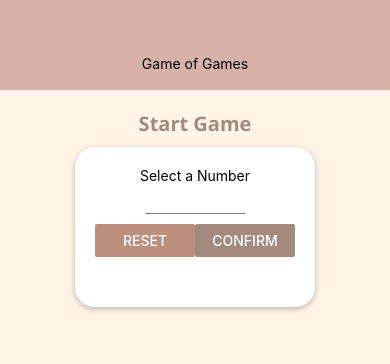
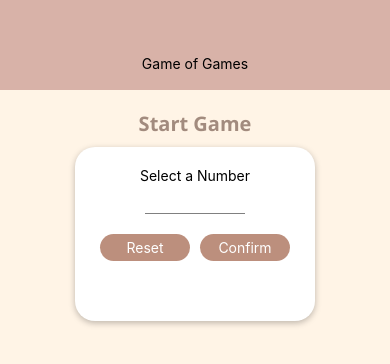
Before and after one commit to Zuzze/react-native-guessing-game, a React Native app: screen / in a window 390 px wide. Shown: the top 364 px of the page. Built offline with nearby package versions, Linux system fonts and the light colour scheme.

Commit message:
past guesses list

```diff
--- /dev/null
+++ b/components/PrimaryButton.js
@@ -0,0 +1,42 @@
+import React from "react";
+import { View, Text, StyleSheet, TouchableOpacity } from "react-native";
+import Theme from "../constants/themes";
+import PropTypes from "prop-types";
+
+const PrimaryButton = props => {
+  return (
+    <TouchableOpacity onPress={props.onPress}>
+      <View style={styles.button}>
+        <Text style={styles.buttonText}>{props.title}</Text>
+      </View>
+    </TouchableOpacity>
+  );
+};
+
+PrimaryButton.propTypes = {
+  onPress: PropTypes.func,
+  title: PropTypes.string
+};
+
+PrimaryButton.defaultProps = {
+  onPress: () => {},
+  text: "sample text"
+};
+
+const styles = StyleSheet.create({
+  button: {
+    backgroundColor: Theme.button,
+    borderRadius: Theme.buttonBorderRadius,
+    textAlign: "center",
+    marginVertical: 10,
+    marginHorizontal: 5,
+    padding: 5,
+    minWidth: 80
+  },
+  buttonText: {
+    textAlign: "center",
+    color: Theme.buttonText
+  }
+});
+
+export default PrimaryButton;
--- a/constants/themes.js
+++ b/constants/themes.js
@@ -14,6 +14,9 @@ const bohoChicTheme = {
   input: "white",
   card: "white",
   cardBorderRadius: 20,
+  button: "#bc8f7d",
+  buttonText: "white",
+  buttonBorderRadius: 20,
 
   titleFontFamily: "open-sans-bold",
   fontFamily: "open-sans",
@@ -33,6 +36,10 @@ const waterMelonSugarTheme = {
   input: "white",
   card: "white",
   cardBorderRadius: 20,
+  button: "#bc8f7d",
+  buttonText: "white",
+  buttonBorderRadius: 20,
+
   titleFontFamily: "open-sans-bold",
   fontFamily: "open-sans-regular",
   titleFontColor: "gray"
@@ -51,6 +58,9 @@ const spaceSandwichTheme = {
   input: "white",
   card: "white",
   cardBorderRadius: 20,
+  button: "#bc8f7d",
+  buttonText: "white",
+  buttonBorderRadius: 20,
 
   titleFontFamily: "open-sans-bold",
   fontFamily: "open-sans-regular",
@@ -70,6 +80,10 @@ const spaceSandwichDarkTheme = {
   card: "#30343b",
   cardBorderRadius: 20,
 
+  button: "#bc8f7d",
+  buttonText: "white",
+  buttonBorderRadius: 20,
+
   titleFontFamily: "open-sans-bold",
   fontFamily: "open-sans-regular",
   titleFontColor: "gray"
--- a/screens/GameOverScreen.js
+++ b/screens/GameOverScreen.js
@@ -1,14 +1,32 @@
 import React from "react";
-import { View, Text, StyleSheet, Button } from "react-native";
+import { View, Text, StyleSheet, Button, Image } from "react-native";
 import Title from "../components/Title";
+import Theme from "../constants/themes";
 
 const GameOverScreen = props => {
   return (
     <View style={styles.container}>
       <Title>Game over</Title>
+      <View style={styles.imageContainer}>
+        <Image
+          style={styles.image}
+          resizeMode="cover"
+          /*source={{
+            uri:
+              "https://www.cowgirlsuntamed.com/images/White_Duster_Boho_Kimono_1b.jpg"
+          }}*/
+          source={require("../assets/logo.png")}
+        />
+      </View>
       <Text>Your score {50 - props.rounds}</Text>
       <Text>The number was {props.answer}</Text>
-      <Button title="Start new game" onPress={props.onRestart} />
+      <View style={{ margin: 10 }}>
+        <Button
+          title="Start new game"
+          color={Theme.primary}
+          onPress={props.onRestart}
+        />
+      </View>
     </View>
   );
 };
@@ -17,7 +35,21 @@ const styles = StyleSheet.create({
   container: {
     flex: 1,
     justifyContent: "center",
-    alignItems: "center"
+    alignItems: "center",
+    width: "100%"
+  },
+  imageContainer: {
+    width: 300,
+    height: 300,
+    borderRadius: 150,
+    borderWidth: 1,
+    borderColor: Theme.primary,
+    overflow: "hidden",
+    marginVertical: 10
+  },
+  image: {
+    width: "100%",
+    height: "100%"
   }
 });
 
--- a/screens/GameScreen.js
+++ b/screens/GameScreen.js
@@ -1,10 +1,13 @@
 import React, { useState, useRef, useEffect } from "react";
-import { View, Text, StyleSheet, Button, Alert } from "react-native";
+import { View, StyleSheet, ScrollView, Text, Alert } from "react-native";
 import NumberContainer from "../components/NumberContainer";
 import Card from "../components/Card";
 import Title from "../components/Title";
 
 import Theme from "../constants/themes";
+
+import { Ionicons } from "@expo/vector-icons";
+import PrimaryButton from "../components/PrimaryButton";
 
 const generateRandomBetween = (min, max, excludedNumber) => {
   min = Math.ceil(min); // integer
@@ -17,12 +20,22 @@ const generateRandomBetween = (min, max, excludedNumber) => {
   }
 };
 
+const renderListItem = (value, numberOfRound) => {
+  return (
+    <View key={value} style={styles.listItem}>
+      <Text>
+        Guess #{numberOfRound + 1}: {value}
+      </Text>
+    </View>
+  );
+};
+
 const GameScreen = props => {
   // call first number that is never the final number
-  const [currentGuess, setCurrentGuess] = useState(
-    generateRandomBetween(1, 100, props.guessedNumber)
-  );
+  const initialGuess = generateRandomBetween(1, 100, props.guessedNumber);
+  const [currentGuess, setCurrentGuess] = useState(initialGuess);
   const [rounds, setRounds] = useState(0);
+  const [pastGuesses, setPastGuesses] = useState([initialGuess]);
 
   // useRef values survives even component is re-rendered
   const currentLow = useRef(1);
@@ -55,7 +68,7 @@ const GameScreen = props => {
     if (direction === "lower") {
       currentHigh.current = currentGuess;
     } else {
-      currentLow.current = currentGuess;
+      currentLow.current = currentGuess + 1;
     }
     const nextNumber = generateRandomBetween(
       currentLow.current,
@@ -63,6 +76,7 @@ const GameScreen = props => {
       currentGuess
     );
     setCurrentGuess(nextNumber);
+    setPastGuesses(past => [nextNumber, ...past]);
     setRounds(currentRounds => currentRounds + 1);
   };
 
@@ -71,17 +85,22 @@ const GameScreen = props => {
       <Title>Opponent's guess</Title>
       <NumberContainer>{currentGuess}</NumberContainer>
       <Card style={styles.buttonContainer}>
-        <Button
-          title="LOWER"
+        <PrimaryButton
+          title={<Ionicons name="md-remove" size={24} color="white" />}
           color={Theme.accent}
           onPress={handleNextGuess.bind(this, "lower")}
-        ></Button>
-        <Button
-          title="GREATER"
+        ></PrimaryButton>
+        <PrimaryButton
+          title={<Ionicons name="md-add" size={24} color="white" />}
           color={Theme.primary}
           onPress={handleNextGuess.bind(this, "greater")}
-        ></Button>
+        ></PrimaryButton>
       </Card>
+      <View style={styles.list}>
+        <ScrollView>
+          {pastGuesses.map((guess, index) => renderListItem(guess, index))}
+        </ScrollView>
+      </View>
     </View>
   );
 };
@@ -98,6 +117,18 @@ const styles = StyleSheet.create({
     marginTop: 20,
     width: 300,
     maxWidth: "80%"
+  },
+  list: {
+    width: "100%",
+    flex: 1 // Note! this is required to maake scroll inside view to work on android!
+  },
+  listItem: {
+    margin: 10,
+    flexDirection: "row",
+    backgroundColor: Theme.danger,
+    padding: 15,
+    width: 200,
+    justifyContent: "space-around"
   }
 });
 
--- a/screens/StartGameScreen.js
+++ b/screens/StartGameScreen.js
@@ -13,6 +13,7 @@ import Card from "../components/Card";
 import Input from "../components/Input";
 import NumberContainer from "../components/NumberContainer";
 import Title from "../components/Title";
+import PrimaryButton from "../components/PrimaryButton";
 
 import Theme from "../constants/themes";
 
@@ -86,18 +87,10 @@ const StartGameScreen = props => {
           />
           <View style={styles.buttons}>
             <View style={styles.button}>
-              <Button
-                color={Theme.primary}
-                title="Reset"
-                onPress={handleNumberReset}
-              />
+              <PrimaryButton title="Reset" onPress={handleNumberReset} />
             </View>
             <View style={styles.button}>
-              <Button
-                color={Theme.accent}
-                title="Confirm"
-                onPress={handleNumberConfirm}
-              />
+              <PrimaryButton title="Confirm" onPress={handleNumberConfirm} />
             </View>
           </View>
         </Card>
```
Also changed, not shown: assets/logo.png (added).
